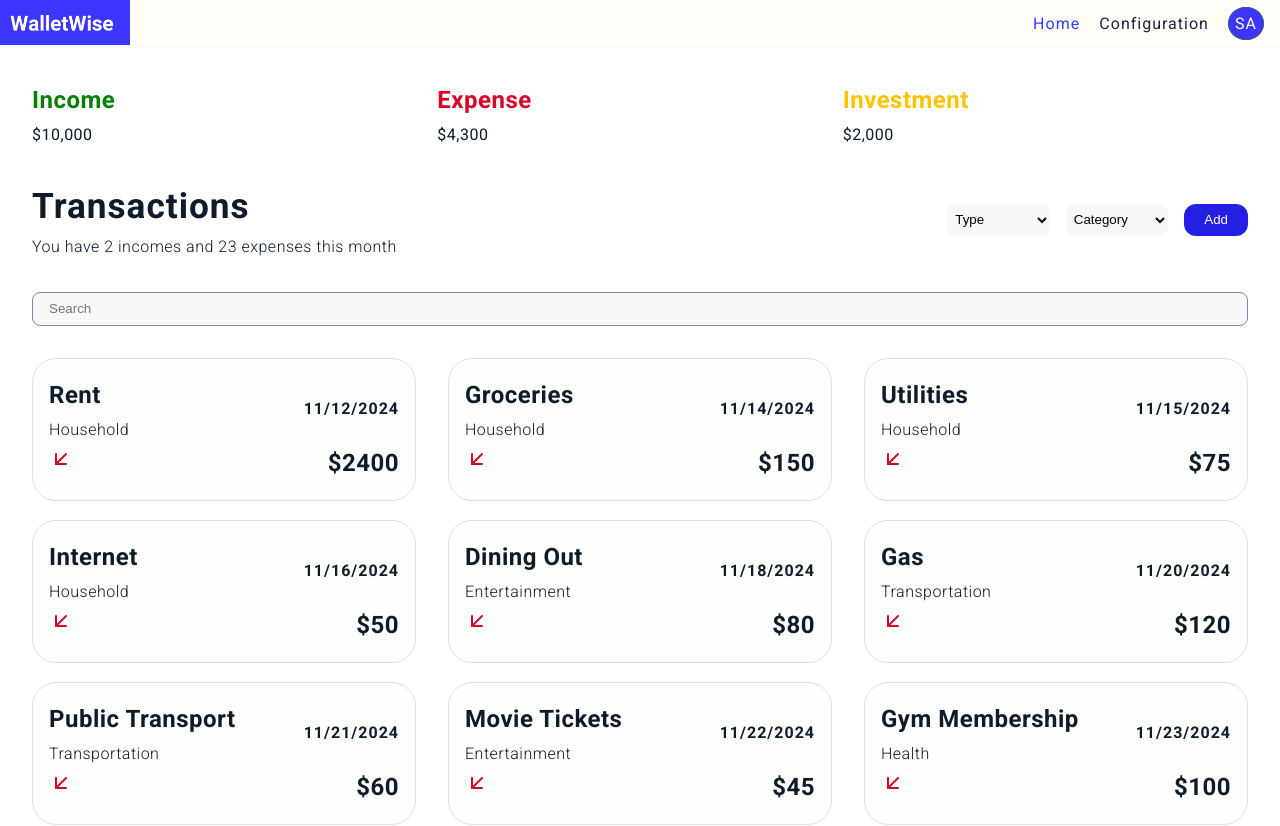
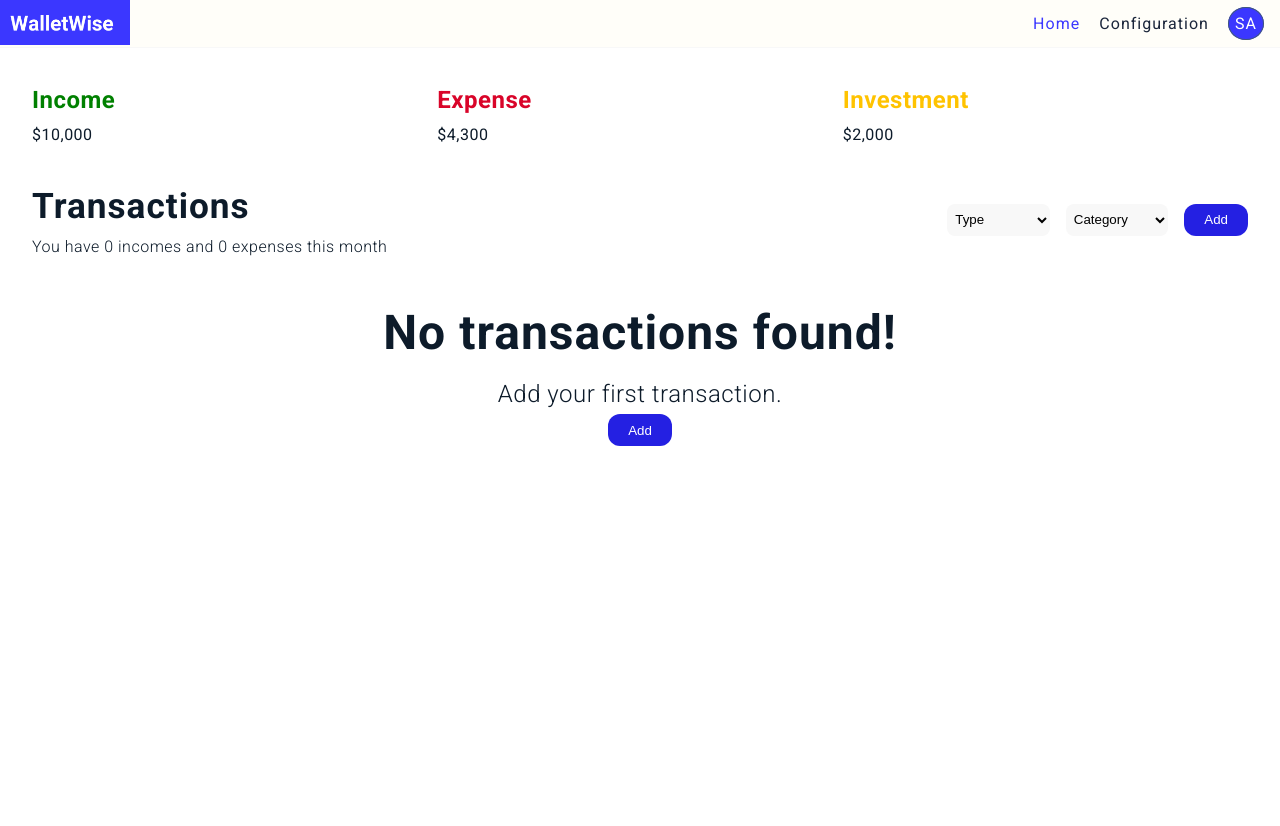
Before and after one commit to Sharanadhi/walletwise, a React (Vite) app: page /home in a window 1280 px wide. Shown: the top 826 px of the page. After the commit the page ends 800 px from the top, so only its background shows below. Built offline with nearby package versions, Linux system fonts and the light colour scheme.

Commit message:
Add transaction message component

```diff
--- a/src/App.scss
+++ b/src/App.scss
@@ -49,12 +49,17 @@ body {
 }
 .input__group {
   width: 100%;
+  margin-bottom: 1rem;
 }
 .input__group-lg {
   width: 73%;
 }
 .input__group-sm {
   width: 34%;
+}
+
+.input__group label{
+  margin-bottom: 0.5rem;
 }
 
 .btn__group,
@@ -127,6 +132,19 @@ textarea {
   height: 4.8rem;
 }
 
+.primary__btn {
+    height: 2rem;
+    padding: 0.25rem 1.25rem;
+    border: none;
+    background-color: $blue3;
+    color: $white;
+    border-radius: 12px;
+    cursor: pointer;
+  }
+  .primary__btn:hover {
+    background-color: $blue2;
+  }
+
 .cancel__btn {
   background-color: $white;
   color: $blue2;
--- /dev/null
+++ b/src/components/TransactionMsg/TransactionMsg.jsx
@@ -0,0 +1,14 @@
+import "./transactionMsg.scss";
+const TransactionMsg = ({ handleClickOpen }) => {
+  return (
+    <section className="transactionMsg">
+      <h2>No transactions found!</h2>
+      <h3>Add your first transaction.</h3>
+      <button className="primary__btn" onClick={handleClickOpen}>
+        Add
+      </button>
+    </section>
+  );
+};
+
+export default TransactionMsg;
--- /dev/null
+++ b/src/components/TransactionMsg/TransactionMsg.scss
@@ -0,0 +1,8 @@
+@use "../../styles/partials/variables" as *;
+@use "../../styles/partials/mixins" as *;
+@use "../../styles/partials/typography" as *;
+
+.transactionMsg {
+  @include flex-center;
+  flex-direction: column;
+}
--- a/src/components/Transactions/Transactions.jsx
+++ b/src/components/Transactions/Transactions.jsx
@@ -1,31 +1,13 @@
-import { useState } from "react";
-import Dialog from "@mui/material/Dialog";
-import DialogActions from "@mui/material/DialogActions";
-import DialogContent from "@mui/material/DialogContent";
-import DialogTitle from "@mui/material/DialogTitle";
-import AddTransaction from "../AddTransaction/AddTransaction";
 import "./Transactions.scss";
 
-
-
-const Transactions = () => {
-  const [open, setOpen] = useState(false);
-
-  const handleClickOpen = () => {
-    setOpen(true);
-  };
-
-  const handleClose = () => {
-    setOpen(false);
-  };
-
+const Transactions = ({ handleClickOpen }) => {
   return (
     <section className="transaction">
       <div className="transaction__container">
         <div className="transaction__header">
           <h2 className="transaction__title">Transactions</h2>
           <p className="transaction__text">
-            You have 2 incomes and 23 expenses this month
+            You have 0 incomes and 0 expenses this month
           </p>
         </div>
         <div className="transaction__options">
@@ -56,22 +38,6 @@ const Transactions = () => {
           </button>
         </div>
       </div>
-
-      <Dialog
-        fullWidth={true}
-        maxWidth={"lg"}
-        open={open}
-        onClose={handleClose}
-      >
-        <DialogTitle>New transaction</DialogTitle>
-        <DialogContent>
-          <AddTransaction/>
-        </DialogContent>
-        <DialogActions>
-          <button onClick={handleClose} className="transaction__btn cancel__btn">Cancel</button>
-          <button type="submit" className="transaction__btn">Add</button>
-        </DialogActions>
-      </Dialog>
     </section>
   );
 };
--- a/src/pages/Home/Home.jsx
+++ b/src/pages/Home/Home.jsx
@@ -1,17 +1,82 @@
+import { useState, useEffect } from "react";
+import axiosInstance from "../../utils/axios";
+import Dialog from "@mui/material/Dialog";
+import DialogActions from "@mui/material/DialogActions";
+import DialogContent from "@mui/material/DialogContent";
+import DialogTitle from "@mui/material/DialogTitle";
 import CountSection from "../../components/CountSection/CountSection";
 import Transactions from "../../components/Transactions/Transactions";
 import TransactionList from "../../components/TransactionList/TransactionList";
+import TransactionMsg from "../../components/TransactionMsg/TransactionMsg";
 import Header from "../../components/Header/Header";
-import './Home.scss'
+import AddTransaction from "../../components/AddTransaction/AddTransaction";
+import "./Home.scss";
 const Home = () => {
+  const [transactions, setTransactions] = useState([]);
+  const [open, setOpen] = useState(false);
+  const handleClickOpen = () => {
+    setOpen(true);
+  };
+  const handleClose = () => {
+    setOpen(false);
+  };
+
+  useEffect(() => {
+    const fetchData = async () => {
+      const token = localStorage.getItem("token");
+      if (!token) {
+        return;
+      }
+      try {
+        const response = await axiosInstance.get(
+          `${import.meta.env.VITE_API_URL}transactions`,
+          {
+            headers: { authorization: `Bearer ${token}` },
+          }
+        );
+        setTransactions(response.data.transactions);
+      } catch (error) {
+        console.log(error);
+      }
+    };
+    fetchData();
+  }, []);
+
   return (
     <section className="home">
       <Header />
       <CountSection />
-      <Transactions />
-      <TransactionList />
+      <Transactions handleClickOpen={handleClickOpen} />
+      {transactions.length > 0 && (
+        <TransactionList transactions={transactions} />
+      )}
+      {transactions.length === 0 && (
+        <TransactionMsg handleClickOpen={handleClickOpen} />
+      )}
+      <Dialog
+        fullWidth={true}
+        maxWidth={"xs"}
+        open={open}
+        onClose={handleClose}
+      >
+        <DialogTitle>New transaction</DialogTitle>
+        <DialogContent>
+          <AddTransaction />
+        </DialogContent>
+        <DialogActions>
+          <button
+            onClick={handleClose}
+            className="transaction__btn cancel__btn"
+          >
+            Cancel
+          </button>
+          <button type="submit" className="transaction__btn">
+            Add
+          </button>
+        </DialogActions>
+      </Dialog>
     </section>
   );
-}
+};
 
 export default Home;
```
Also changed, not shown: src/components/TransactionCard/TransactionCard.jsx (+5 -4 lines).
